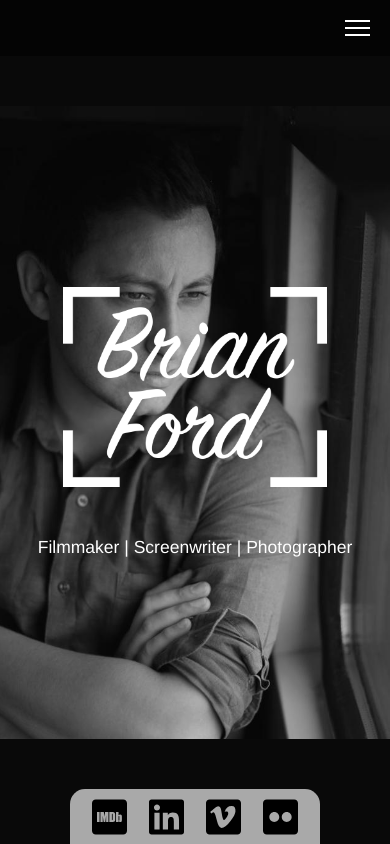
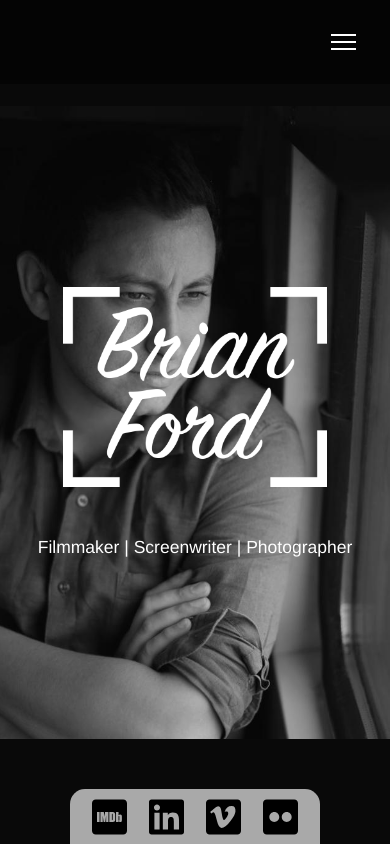
Before and after one commit to brianfordcode/brian-ford-film, a Vue app: page / in a window 390 px wide. Built offline with nearby package versions, Linux system fonts and the light colour scheme.

Commit message:
add more padding to mobile nav to stay consistent

```diff
--- a/src/components/hamb-menu-mobile.vue
+++ b/src/components/hamb-menu-mobile.vue
@@ -48,13 +48,13 @@ export default {
 
 
     #hamb-menu {
-        z-index: 10000;
+        z-index: 10000000000;
         display: flex;
         flex-direction: column;
         cursor: pointer;
         transition: transform .5s ease-in-out;
         user-select: none;
-        padding: 20px;
+        padding: 34px;
     }
     #hamb-menu span:nth-child(2) {
         margin: 5px 0;
@@ -87,7 +87,7 @@ export default {
     justify-content: center;
     width: 100%;
     height: 100%;
-    transform: translateY(56px);
+    transform: translateY(84px);
 
 }
 
```
Lines whose indentation alone changed are shown as unchanged.
